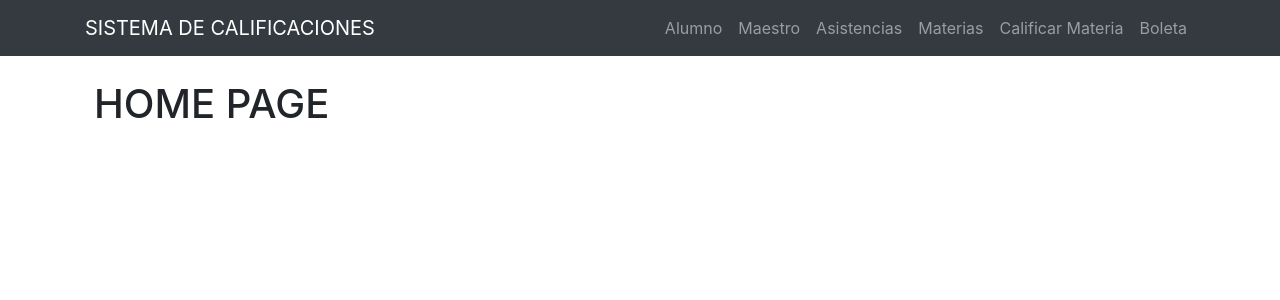
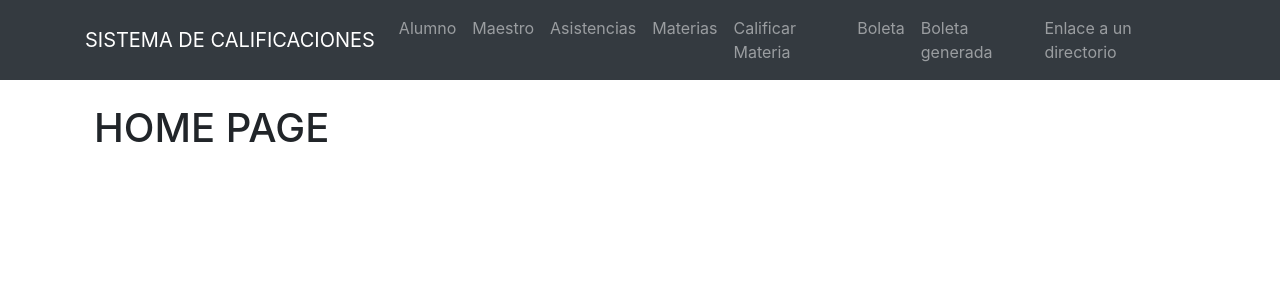
Before and after one commit to omarrendon/React-Sistema-Escolar, a React (Create React App) app: page / in a window 1280 px wide. Shown: the top 300 px of the page. Built offline with nearby package versions, Linux system fonts and the light colour scheme.

Commit message:
Se añadio la ruta de la boleta y correccion de pequeños detalles

```diff
--- a/src/App.js
+++ b/src/App.js
@@ -26,6 +26,7 @@ function App() {
           <Route path="/materia" component={Materia} />
           <Route path="/calificacion" component={calificacion} />
           <Route path="/boleta" component={AlumnoMateria} />
+
         </div>
       </Router>
     </div>
--- a/src/components/AlumnoMateria.js
+++ b/src/components/AlumnoMateria.js
@@ -98,8 +98,9 @@ export default class AlumnoMateria extends Component {
     data.set('id_carrera' , data.get('id_carrera'));
     data.set('id_maestro' , data.get('id_maestro'));
 
-    await axios.get(`http://localhost:8080/documentosGenerados/imprimir/${this.state.datos.id_materia}-${this.state.datos.id_maestro}-${this.state.datos.id_grupo}-${this.state.datos.id_carrera}`)
-    console.log("BOLETA LISTA!!");
+    const imprimir = await axios.get(`http://localhost:8080/documentosGenerados/imprimir/${this.state.datos.id_materia}-${this.state.datos.id_maestro}-${this.state.datos.id_grupo}-${this.state.datos.id_carrera}`)
+
+    console.log(imprimir.data);
 
 
     // await axios.post("http://localhost:8080/documentosGenerados/crear", data);
--- a/src/components/Navigation.js
+++ b/src/components/Navigation.js
@@ -45,6 +45,11 @@ export default class Navigation extends Component {
               <Link to={"/boleta"} className="nav-item nav-link">
                 Boleta{" "}
               </Link>
+
+              <a className="nav-item nav-link" href="http://localhost:8080/documentosGenerados/imprimir/3-2-4-2">Boleta generada</a>
+
+              <a className="nav-item nav-link" href="http://localhost:8080">Enlace a un directorio</a>
+
             </div>
           </div>
         </div>
```
